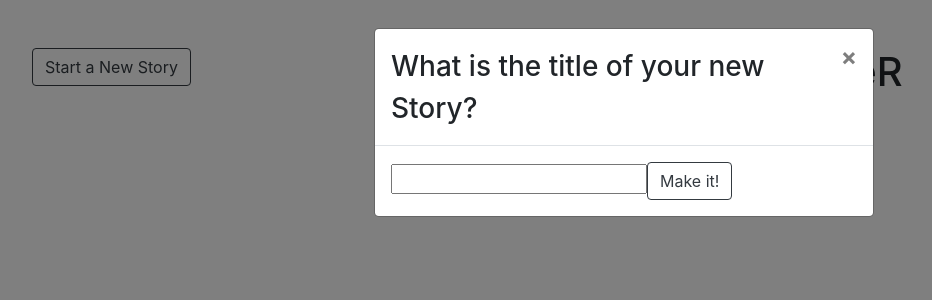
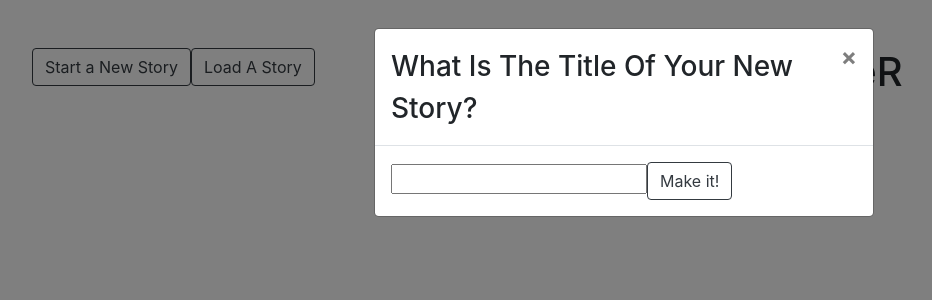
Before and after one commit to benkirbycodes/scrambler, a Vue app in the folder wwwsrc/: page /#/ in a window 1280 px wide. Both pictures are taken after a click on the button "Start a New Story". Shown: the top 300 px of the page, without its empty margins (16-948 px from the left). Built offline with nearby package versions, Linux system fonts and the light colour scheme.

Commit message:
Add access to old stories

```diff
--- a/wwwsrc/src/components/modal.vue
+++ b/wwwsrc/src/components/modal.vue
@@ -3,22 +3,15 @@
     <div class="modal-dialog" role="document">
       <div class="modal-content">
         <div class="modal-header">
-          <h3 class="modal-title">What is the title of your new Story?</h3>
-          <button
-            type="button"
-            class="close btn btn-outline-dark"
-            data-dismiss="modal"
-          >
+          <h3 class="modal-title">
+            <slot name="title"></slot>
+          </h3>
+          <button type="button" class="close btn btn-outline-dark" data-dismiss="modal">
             <span>&times;</span>
           </button>
         </div>
         <div class="modal-body">
-          <form @submit.prevent="createStory">
-            <input v-model="newStory.title" type="text" />
-            <button class="btn btn-outline-dark">
-              Make it!
-            </button>
-          </form>
+          <slot name="body"></slot>
         </div>
       </div>
     </div>
--- a/wwwsrc/src/store/store.js
+++ b/wwwsrc/src/store/store.js
@@ -20,7 +20,8 @@ export default new Vuex.Store({
     sentences: [],
     activeStory: {},
     storySentences: [],
-    concatSentence: ""
+    concatSentence: "",
+    stories: []
   },
   mutations: {
     setResource(state, payload) {
--- a/wwwsrc/src/views/Home.vue
+++ b/wwwsrc/src/views/Home.vue
@@ -2,24 +2,23 @@
   <div class="home container-fluid">
     <div class="row">
       <div class="col-6 p-5">
-        <button
-          v-if="activeStory.title"
-          @click="scramble"
-          class="btn btn-outline-dark"
-        >
-          Scramble!
-        </button>
+        <button v-if="activeStory.title" @click="scramble" class="btn btn-outline-dark">Scramble!</button>
         <button
           data-toggle="modal"
           data-target="#one"
           v-else
           class="btn btn-outline-dark text-center"
-        >
-          Start a New Story
-        </button>
+        >Start a New Story</button>
+        <button
+          data-toggle="modal"
+          data-target="#two"
+          class="btn btn-outline-dark text-center"
+        >Load A Story</button>
       </div>
 
-      <div class="col-6 p-5"><h1>ScRaMbLeR</h1></div>
+      <div class="col-6 p-5">
+        <h1>ScRaMbLeR</h1>
+      </div>
       <div class="col-12">
         <story v-if="activeStory.title" />
       </div>
@@ -27,7 +26,16 @@
         <sentence v-if="activeStory.title" />
       </div>
     </div>
-    <modal id="one" />
+    <modal id="one">
+      <div slot="title">What Is The Title Of Your New Story?</div>
+      <form @submit.prevent="createStory" slot="body">
+        <input v-model="newStory.title" type="text" />
+        <button class="btn btn-outline-dark">Make it!</button>
+      </form>
+    </modal>
+    <modal id="two">
+      <div slot="title">Choose A Previous Story</div>Choose A Previous Story
+    </modal>
   </div>
 </template>
 
@@ -37,16 +45,34 @@ import sentence from "@/components/sentence.vue";
 import modal from "@/components/modal.vue";
 
 export default {
+  data() {
+    return {
+      newStory: {
+        title: ""
+      }
+    };
+  },
   name: "home",
   computed: {
     activeStory() {
       return this.$store.state.activeStory;
+    },
+    stories() {
+      return this.$store.state.stories;
     }
   },
   methods: {
     scramble() {
       this.$store.dispatch("randomizeSentences");
     }
+  },
+  createStory() {
+    let story = { ...this.newStory };
+    this.$store.dispatch("createStory", story);
+    this.newStory = {
+      title: ""
+    };
+    $("#one").modal("hide");
   },
   components: {
     story,
```
